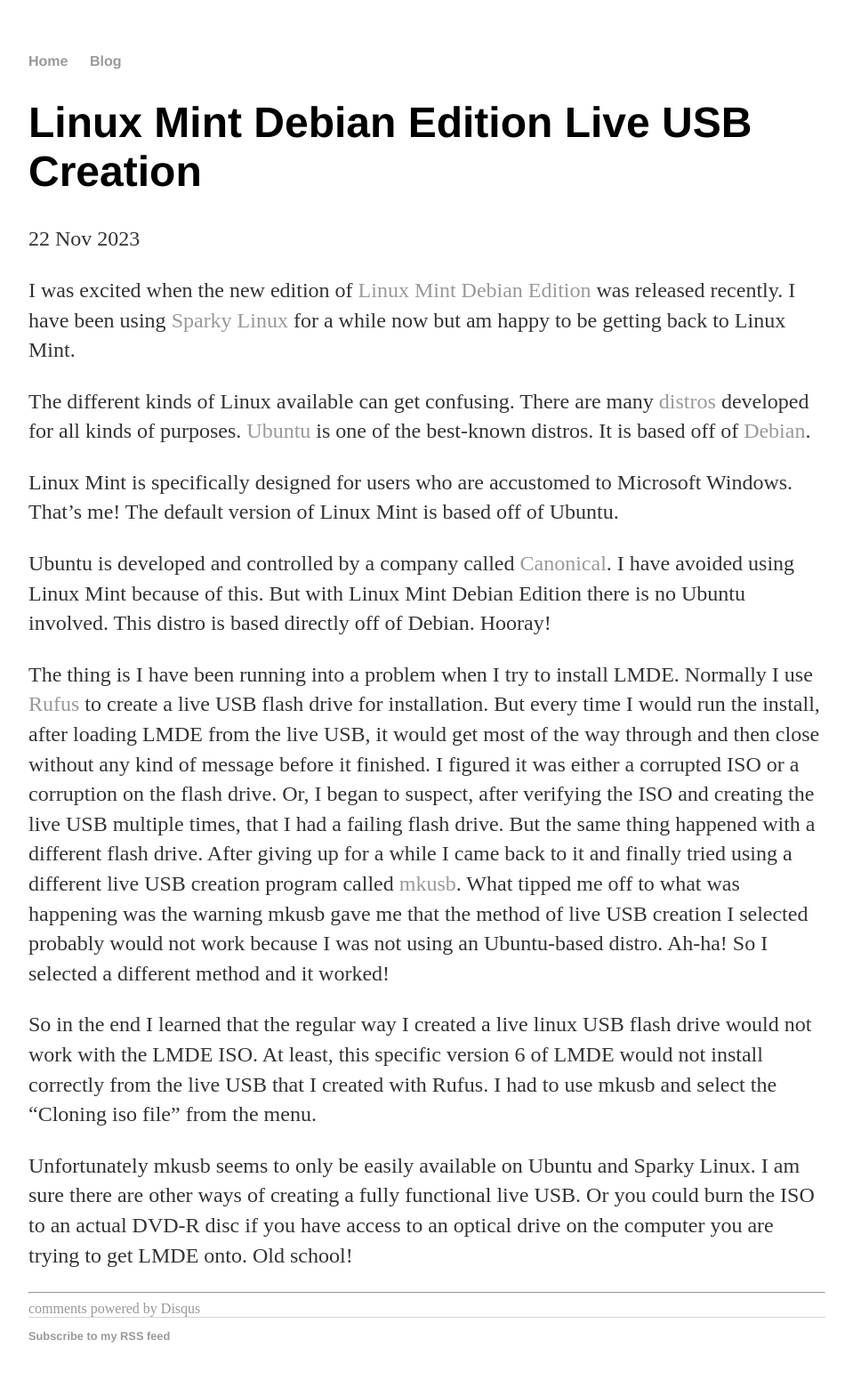
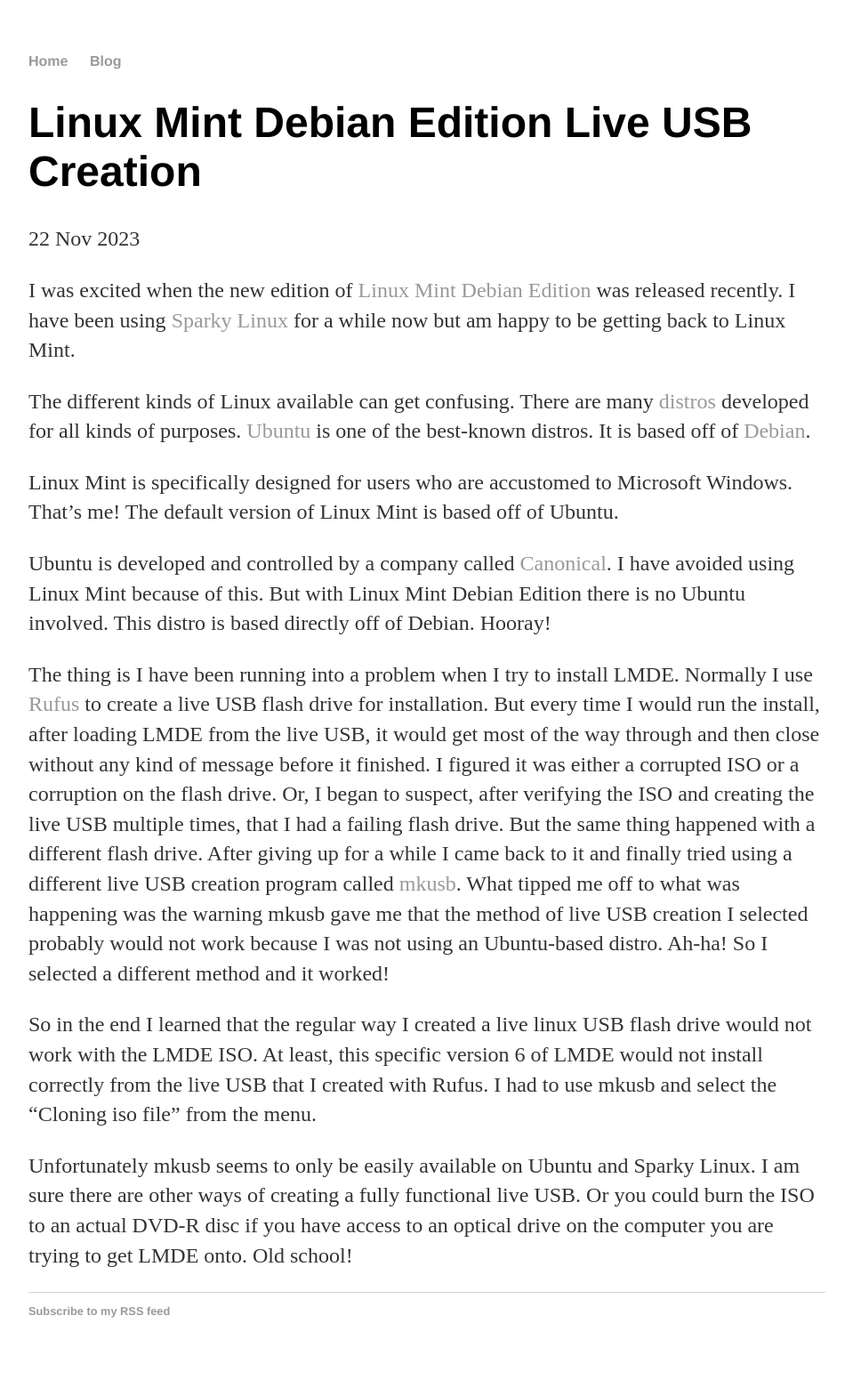
Before and after one commit to martinsblog/martinsblog.github.io, a Jekyll site: the page built from _posts/2023-11-22-lmde-live-USB-creation.md, in a window 1280 px wide. Shown: the whole page at 89% size, without its empty margins (160-1119 px from the left). Built offline with Jekyll 4.4.1, drawn with Linux system fonts in a browser that asks for light colours; comment, search, counter and statistics services are not loaded; after the commit the page ends 1541 px from its top, so only the background shows below that.

Commit message:
Remove disqus

```diff
--- a/_includes/disqus.html
+++ /dev/null
@@ -1,14 +0,0 @@
-<div id="disqus_thread"></div>
-    <script type="text/javascript">
-        /* * * CONFIGURATION VARIABLES: EDIT BEFORE PASTING INTO YOUR WEBPAGE * * */
-        var disqus_shortname = 'mbdsblog'; // required: replace example with your forum shortname
-
-        /* * * DON'T EDIT BELOW THIS LINE * * */
-        (function() {
-            var dsq = document.createElement('script'); dsq.type = 'text/javascript'; dsq.async = true;
-            dsq.src = '//' + disqus_shortname + '.disqus.com/embed.js';
-            (document.getElementsByTagName('head')[0] || document.getElementsByTagName('body')[0]).appendChild(dsq);
-        })();
-    </script>
-    <noscript>Please enable JavaScript to view the <a href="http://disqus.com/?ref_noscript">comments powered by Disqus.</a></noscript>
-    <a href="http://disqus.com" class="dsq-brlink">comments powered by <span class="logo-disqus">Disqus</span></a>
--- a/_layouts/post.html
+++ b/_layouts/post.html
@@ -7,9 +7,3 @@
 <div class="post">
     {{ content }}
 </div>
-
-<hr>
-
-<div class="notecomments">
-    {% include disqus.html %}
-</div>
```
